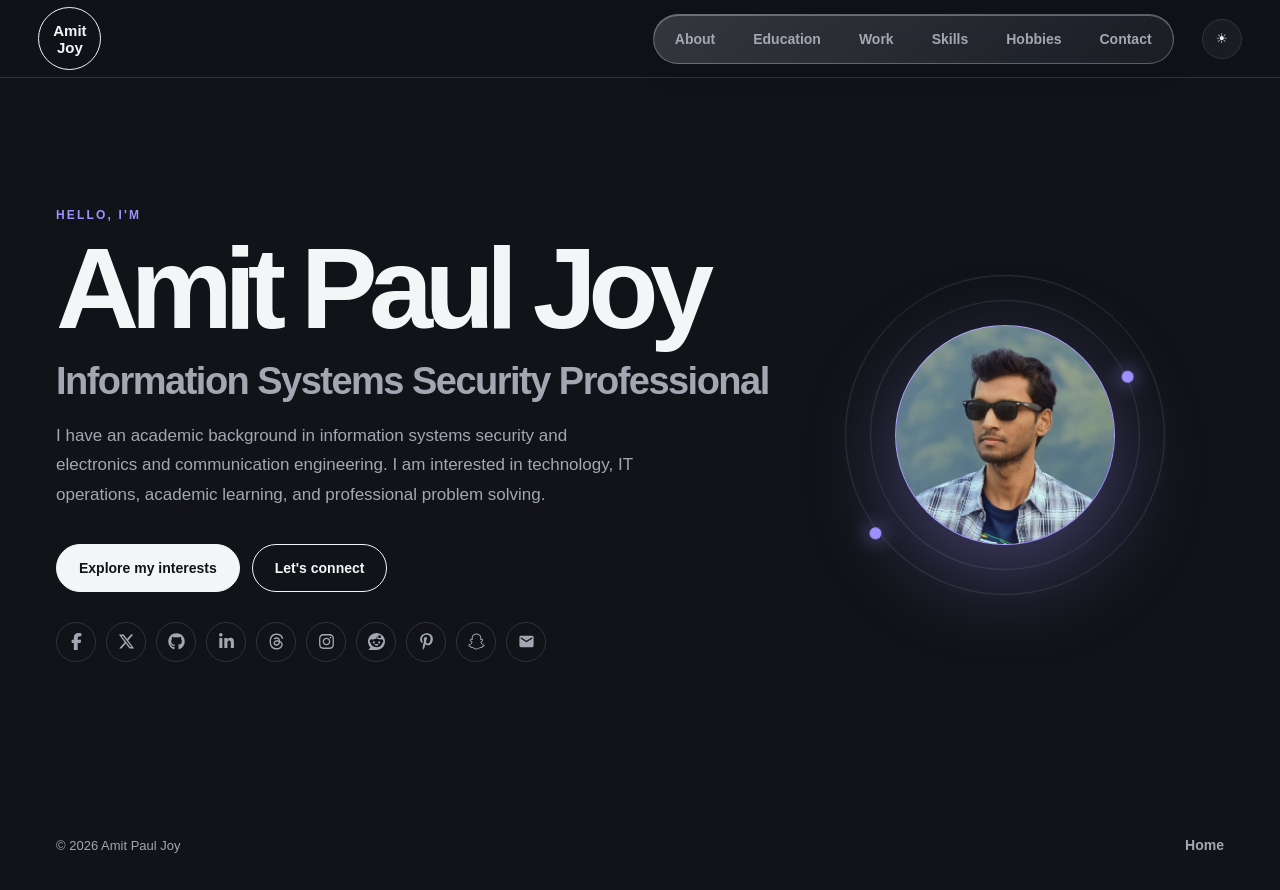
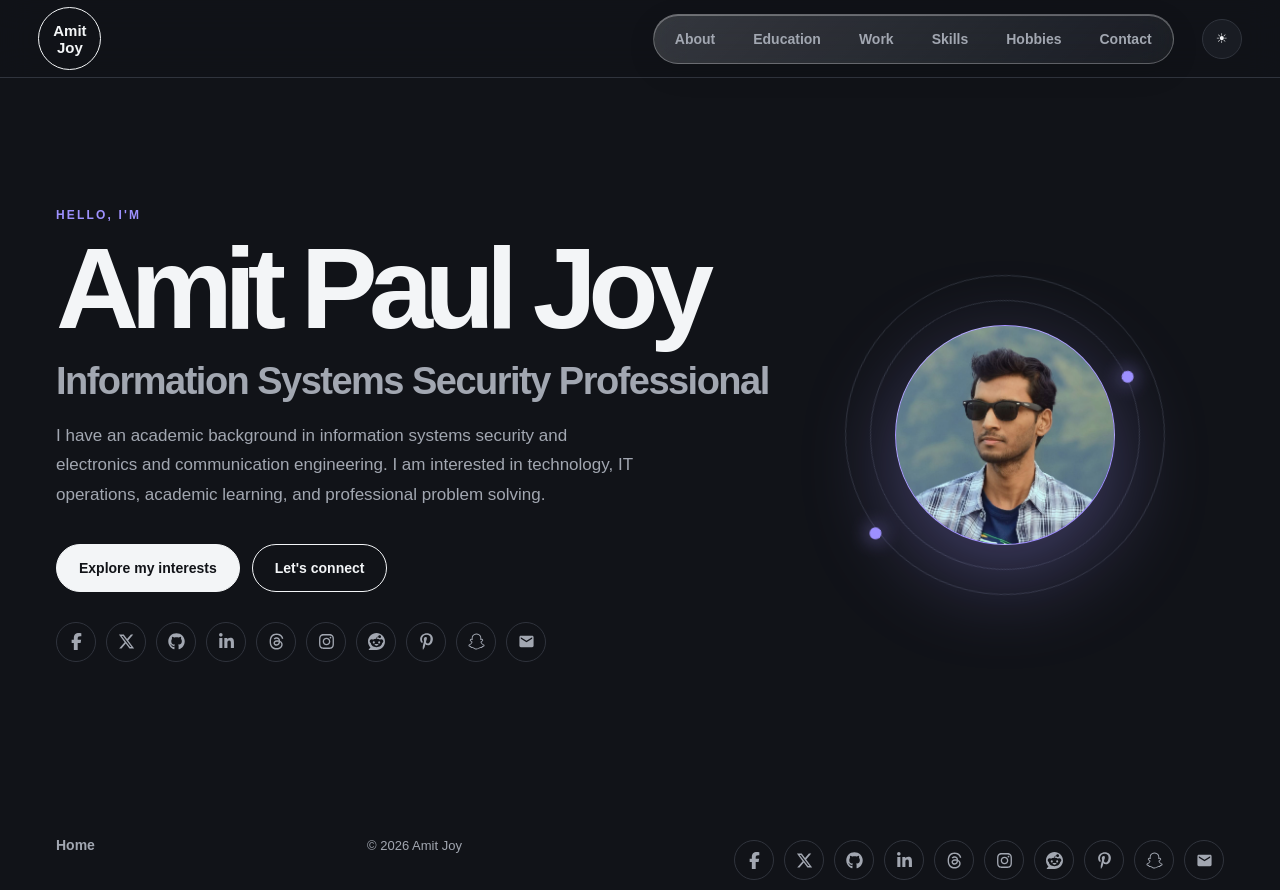
Before and after one commit to iamamitjoy/portfolio, a React app: page / in a window 1280 px wide. Built offline with nearby package versions, Linux system fonts and the light colour scheme; the HTML template or start-up script is replaced by a standard one.

Commit message:
Add files via upload

```diff
--- a/src/components/Layout.jsx
+++ b/src/components/Layout.jsx
@@ -1,3 +1,4 @@
+import { SocialLinks } from './Links'
 import { useEffect, useState } from 'react'
 import { NAV_ITEMS, SITE } from '../data/site'
 
@@ -81,12 +82,14 @@ export default function Layout({ pageId, children }) {
 
       <main className="page-content">{children}</main>
 
-      <footer>
+      <footer className="site-footer">
+        <a href="/">Home</a>
         <p>
-          © {new Date().getFullYear()} {SITE.name}
+          © {new Date().getFullYear()} {"Amit Joy"}
         </p>
-        <a href="/">Home</a>
+        <SocialLinks className="social-row footer-social" />
       </footer>
+
     </>
   )
 }
```
